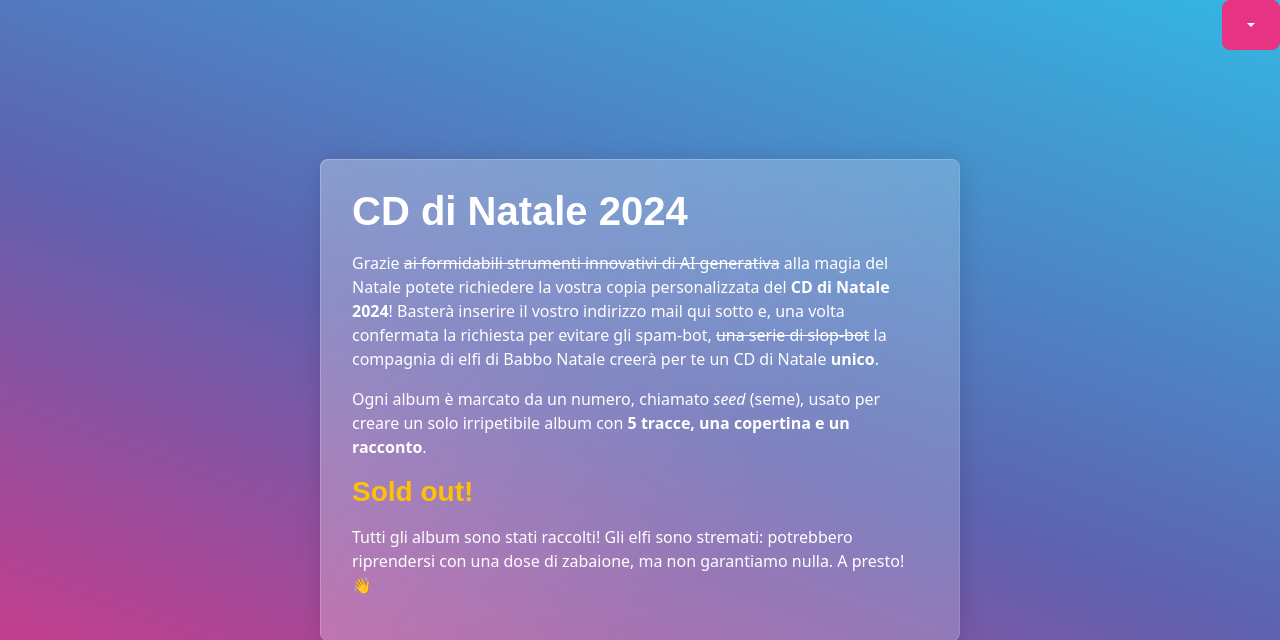
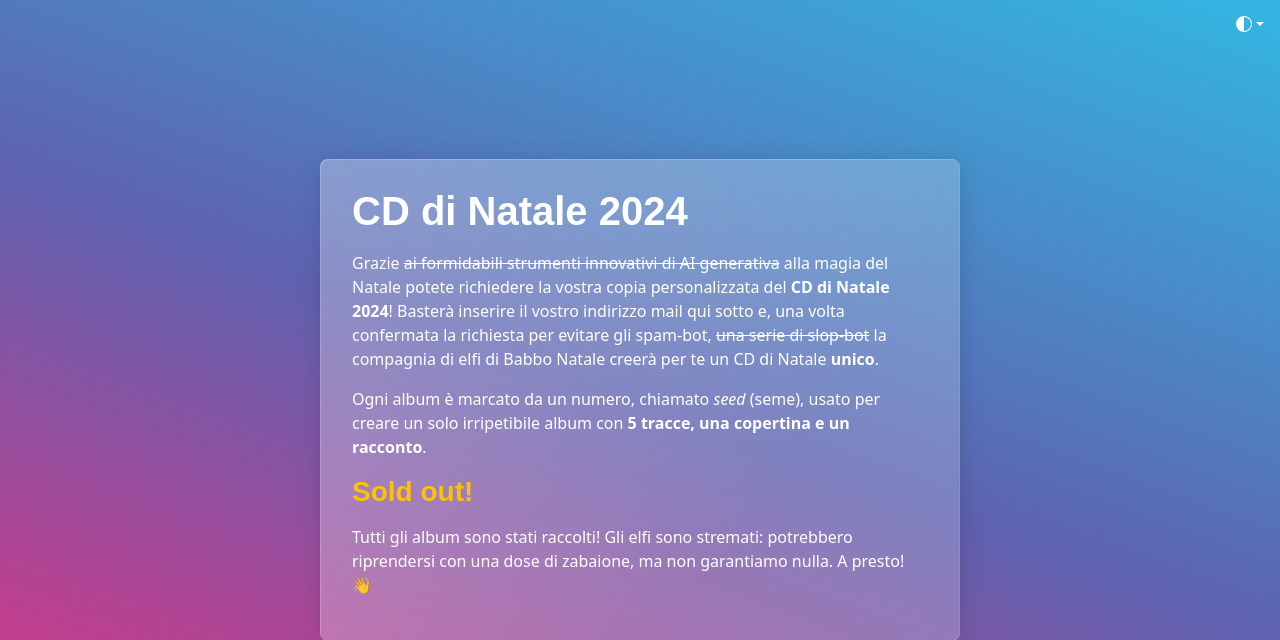
Before and after one commit to willywongi/cddn24, a Django app: page / in a window 1280 px wide. Shown: the top 640 px of the page. Run offline with Django 5.2, Linux system fonts and the light colour scheme; data that the repository does not hold is empty; some libraries are stand-ins or nearby versions; some web fonts are replaced.

Commit message:
Fix theme selector

```diff
--- a/cddn24/album/views.py
+++ b/cddn24/album/views.py
@@ -30,13 +30,7 @@ def claim(request):
 
     else:
         form = ClaimForm()
-    force_theme = request.session.get("force_theme", None)
-    if force_theme in {"dark", "light"}:
-        data_bs_theme = f"data-bs-theme=\"{force_theme}\""
-    else:
-        data_bs_theme = ""
     context = {
-        "data_bs_theme": data_bs_theme,
         "form": form,
         "total": Album.objects.count(),
         "claimed": Album.objects.filter(request_by__isnull=False).count(),
--- a/cddn24/cddn24/settings.py
+++ b/cddn24/cddn24/settings.py
@@ -70,6 +70,7 @@ TEMPLATES = [
                 'django.template.context_processors.request',
                 'django.contrib.auth.context_processors.auth',
                 'django.contrib.messages.context_processors.messages',
+                "force_theme.add_theme",
             ],
         },
     },
--- a/cddn24/cddn24/urls.py
+++ b/cddn24/cddn24/urls.py
@@ -10,6 +10,7 @@ urlpatterns = [
     path("<signature>/validate", album.views.validate, name="validate"),
     path("<signature>/not-valid", album.views.not_valid, name="not_valid"),
     path("<signature>/play", album.views.read, name="play"),
+    path("set-theme", album.views.set_theme, name="set_theme"),
 ]
 
 if settings.DEBUG:
--- /dev/null
+++ b/cddn24/force_theme.py
@@ -0,0 +1,6 @@
+def add_theme(request):
+    force_theme = request.session.get("force_theme")
+    if force_theme in {"dark", "light"}:
+        return {"force_theme": force_theme}
+    else:
+        return {}
--- a/cddn24/templates/base.html
+++ b/cddn24/templates/base.html
@@ -1,25 +1,34 @@
 {% load static %}
 {% load django_bootstrap5 %}
 <!DOCTYPE html>
-<html lang="it">
+<html lang="it" data-bs-theme="{{ force_theme }}">
 <head>
   <meta charset="UTF-8">
   <meta http-equiv="X-UA-Compatible" content="IE=edge">
   <meta name="viewport" content="width=device-width, initial-scale=1.0">
   <title>CD di Natale 2024</title>
   <link rel="preconnect" href="https://fonts.bunny.net">
-  <link href="https://fonts.bunny.net/css?family=aclonica:400" rel="stylesheet" />
+  <link href="https://fonts.bunny.net/css?family=aclonica:400" rel="stylesheet"/>
   <link rel="stylesheet" href="{% static "style/bootstrap.css" %}">
   {% block head %}{% endblock head %}
 </head>
 <body>
+
 <main class="container">
   <section class="d-grid vh-100 justify-content-center align-items-center">
     {% block main %}{% endblock %}
   </section>
 </main>
-<div class="btn-group position-absolute end-0 top-0" role="group">
-  <button id="btnGroupDrop1" type="button" class="btn btn-primary dropdown-toggle" data-bs-toggle="dropdown" aria-haspopup="true" aria-expanded="false"></button>
+
+
+<div class="dropdown position-absolute end-0 top-0 p-2" role="group">
+  <form action="" id="force-theme-form">{% csrf_token %}</form>
+  <a class="nav-link dropdown-toggle d-flex align-items-center" href="#" data-bs-toggle="dropdown" aria-haspopup="true" aria-expanded="false">
+    <svg xmlns="http://www.w3.org/2000/svg" width="16" height="16" fill="currentColor" class="bi bi-circle-half"
+         viewBox="0 0 16 16">
+      <path d="M8 15A7 7 0 1 0 8 1zm0 1A8 8 0 1 1 8 0a8 8 0 0 1 0 16"/>
+    </svg>
+  </a>
   <ul class="dropdown-menu" data-bs-popper="static">
     <li>
       <button type="button" class="dropdown-item d-flex align-items-center" data-bs-theme-value="light"
@@ -34,9 +43,10 @@
       </button>
     </li>
   </ul>
-
 </div>
-<script src="https://cdn.jsdelivr.net/npm/bootstrap@5.3.3/dist/js/bootstrap.bundle.min.js" integrity="sha384-YvpcrYf0tY3lHB60NNkmXc5s9fDVZLESaAA55NDzOxhy9GkcIdslK1eN7N6jIeHz" crossorigin="anonymous"></script>
+<script src="https://cdn.jsdelivr.net/npm/bootstrap@5.3.3/dist/js/bootstrap.bundle.min.js"
+        integrity="sha384-YvpcrYf0tY3lHB60NNkmXc5s9fDVZLESaAA55NDzOxhy9GkcIdslK1eN7N6jIeHz"
+        crossorigin="anonymous"></script>
 {% block page_scripts %}{% endblock %}
 <script>
   {
@@ -44,6 +54,9 @@
       value.addEventListener('click', () => {
         const theme = value.getAttribute('data-bs-theme-value');
         document.documentElement.setAttribute('data-bs-theme', theme);
+        const body = new FormData(document.getElementById("force-theme-form"));
+        body.append("theme", theme);
+        fetch("{% url "set_theme" %}", {method: "post", body})
       });
     });
   }
```
